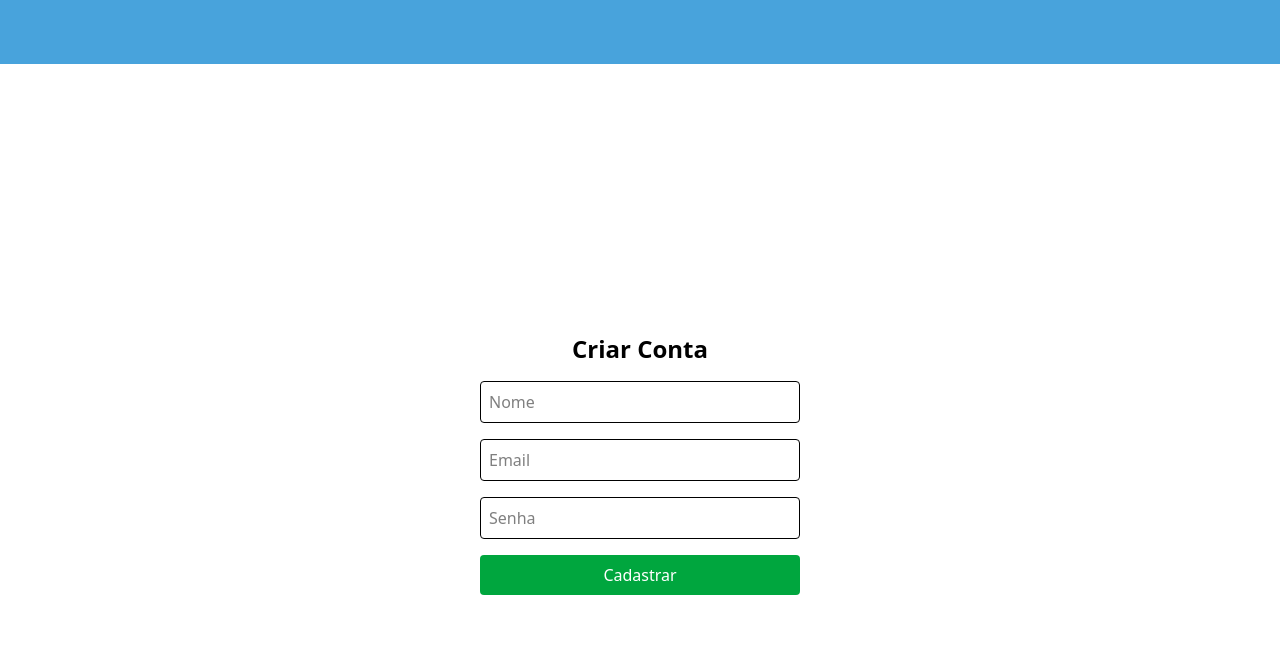
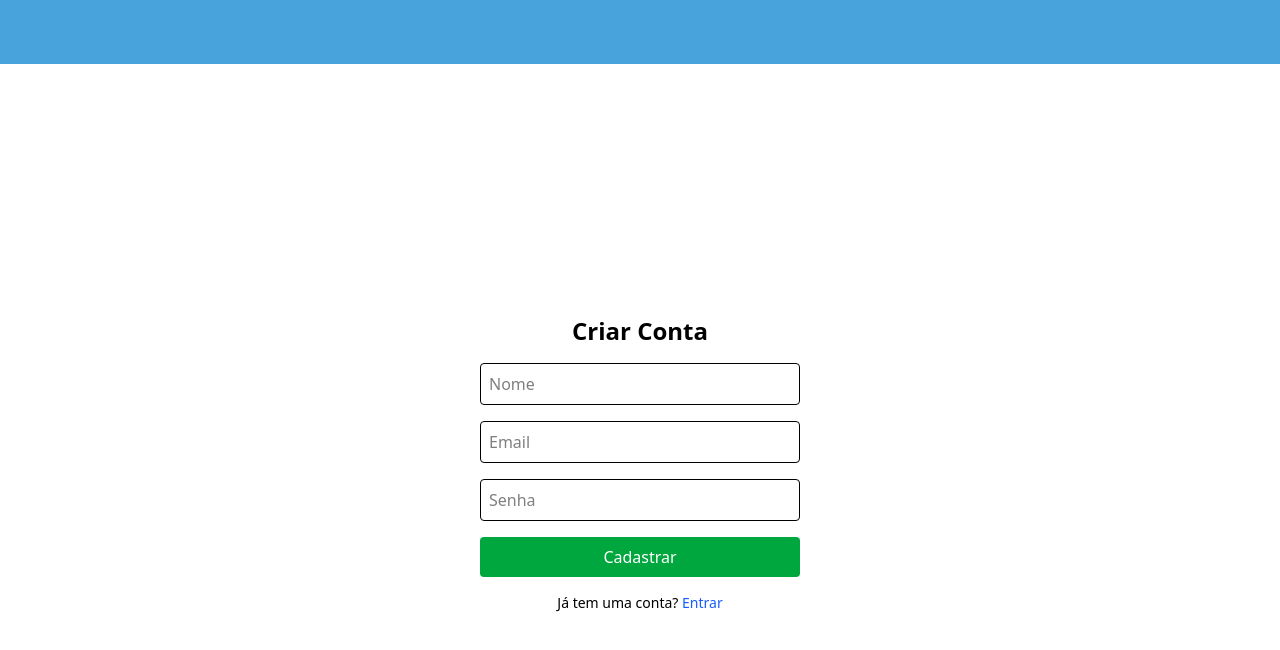
Before and after one commit to dehcanuto/andre-canuto-fullstack-dictionary, a Vue app in the folder frontend-vue/: page /signup in a window 1280 px wide. Shown: the top 650 px of the page. Built offline with nearby package versions, Linux system fonts and the light colour scheme; the HTML template or start-up script is replaced by a standard one.

Commit message:
feat: link between signin and signup

```diff
--- a/frontend-vue/src/views/SignIn.vue
+++ b/frontend-vue/src/views/SignIn.vue
@@ -6,6 +6,10 @@
       <input v-model="password" type="password" placeholder="Senha" class="w-full p-2 border rounded" required />
       <button type="submit" class="w-full bg-blue-600 text-white py-2 rounded hover:bg-blue-700">Entrar</button>
       <p v-if="error" class="text-red-500 text-sm text-center">{{ error }}</p>
+      <p class="text-sm text-center">
+        Não tem uma conta?
+        <router-link to="/signup" class="text-blue-600 hover:underline">Cadastrar</router-link>
+      </p>
     </form>
   </div>
 </template>
--- a/frontend-vue/src/views/SignUp.vue
+++ b/frontend-vue/src/views/SignUp.vue
@@ -7,6 +7,10 @@
       <input v-model="password" type="password" placeholder="Senha" class="w-full p-2 border rounded" required />
       <button type="submit" class="w-full bg-green-600 text-white py-2 rounded hover:bg-green-700">Cadastrar</button>
       <p v-if="error" class="text-red-500 text-sm text-center">{{ error }}</p>
+      <p class="text-sm text-center">
+        Já tem uma conta?
+        <router-link to="/signin" class="text-blue-600 hover:underline">Entrar</router-link>
+      </p>
     </form>
   </div>
 </template>
```
